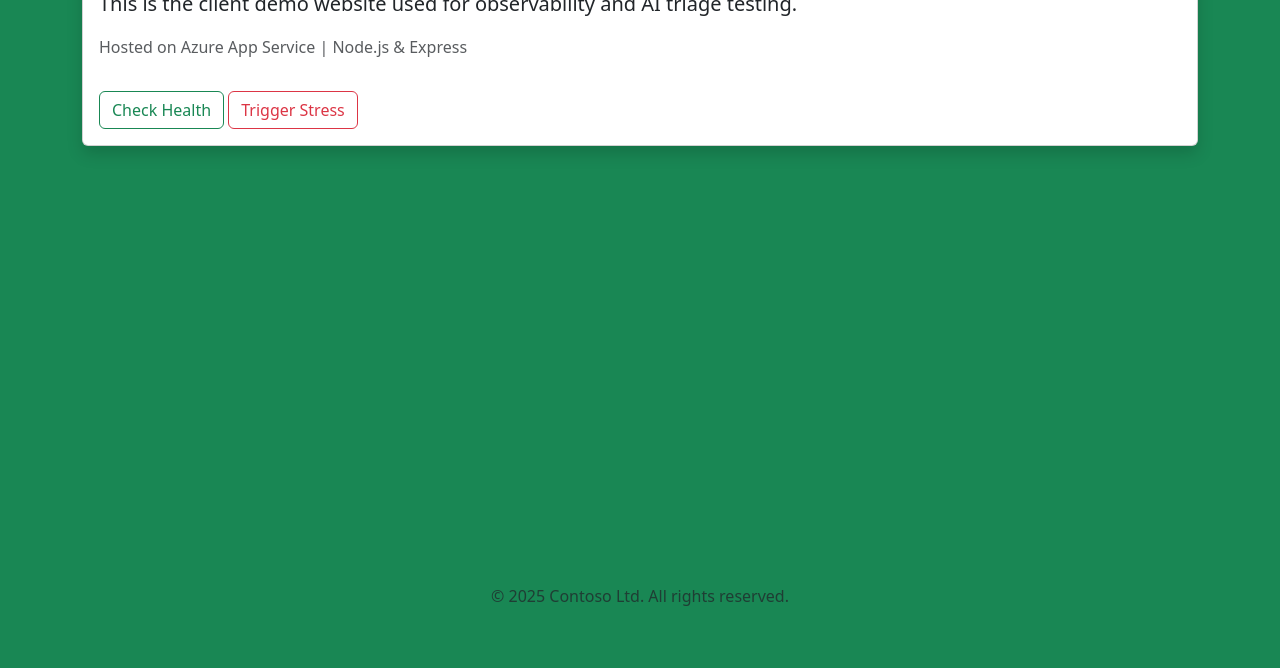
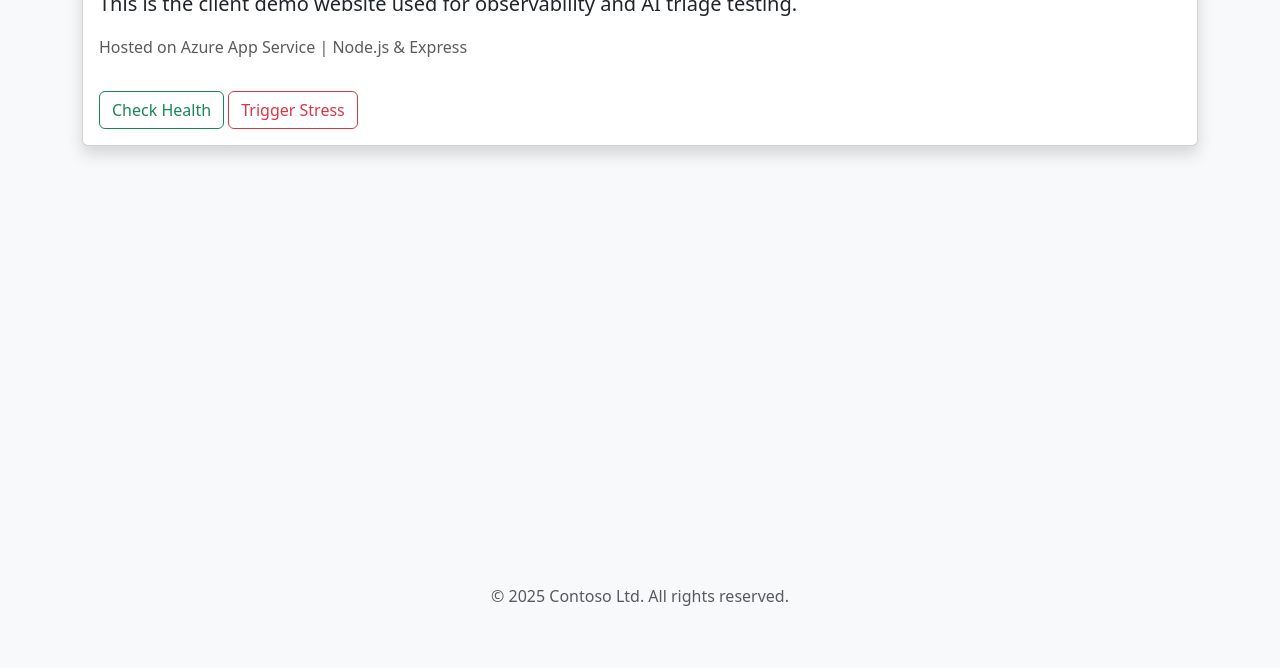
Before and after one commit to jmuachifi/use-case-agentic-observability, a website: page public/index.html in a window 1280 px wide. Shown: the part 132-800 px from the top of the page. Drawn offline with nearby package versions, Linux system fonts and the light colour scheme.

Commit message:
fix: revert body background color to light for consistency

```diff
--- a/public/index.html
+++ b/public/index.html
@@ -8,7 +8,7 @@
   <!-- Bootstrap 5 -->
   <link href="https://cdn.jsdelivr.net/npm/bootstrap@5.3.3/dist/css/bootstrap.min.css" rel="stylesheet">
 </head>
-<body class="bg-success">
+<body class="bg-light">
 
   <div class="container mt-5">
     <div class="card shadow">
```
